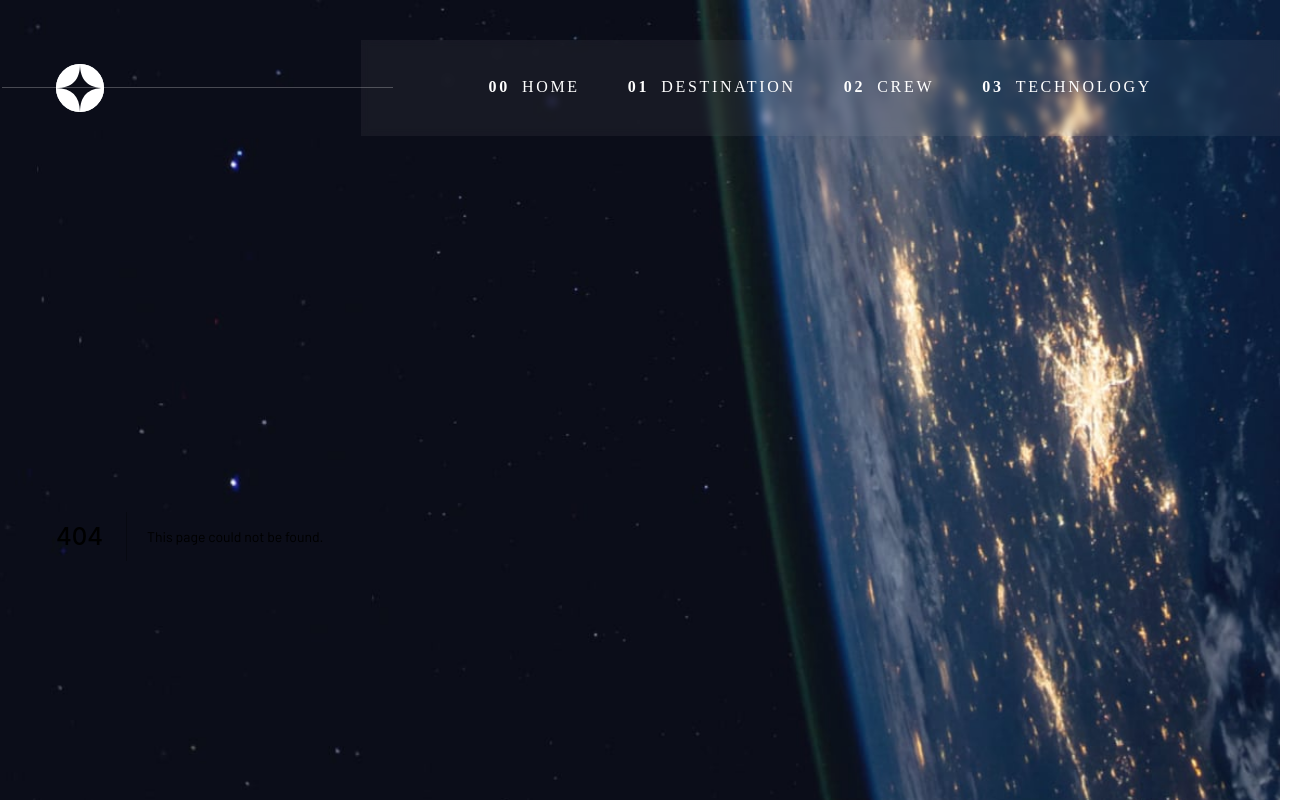
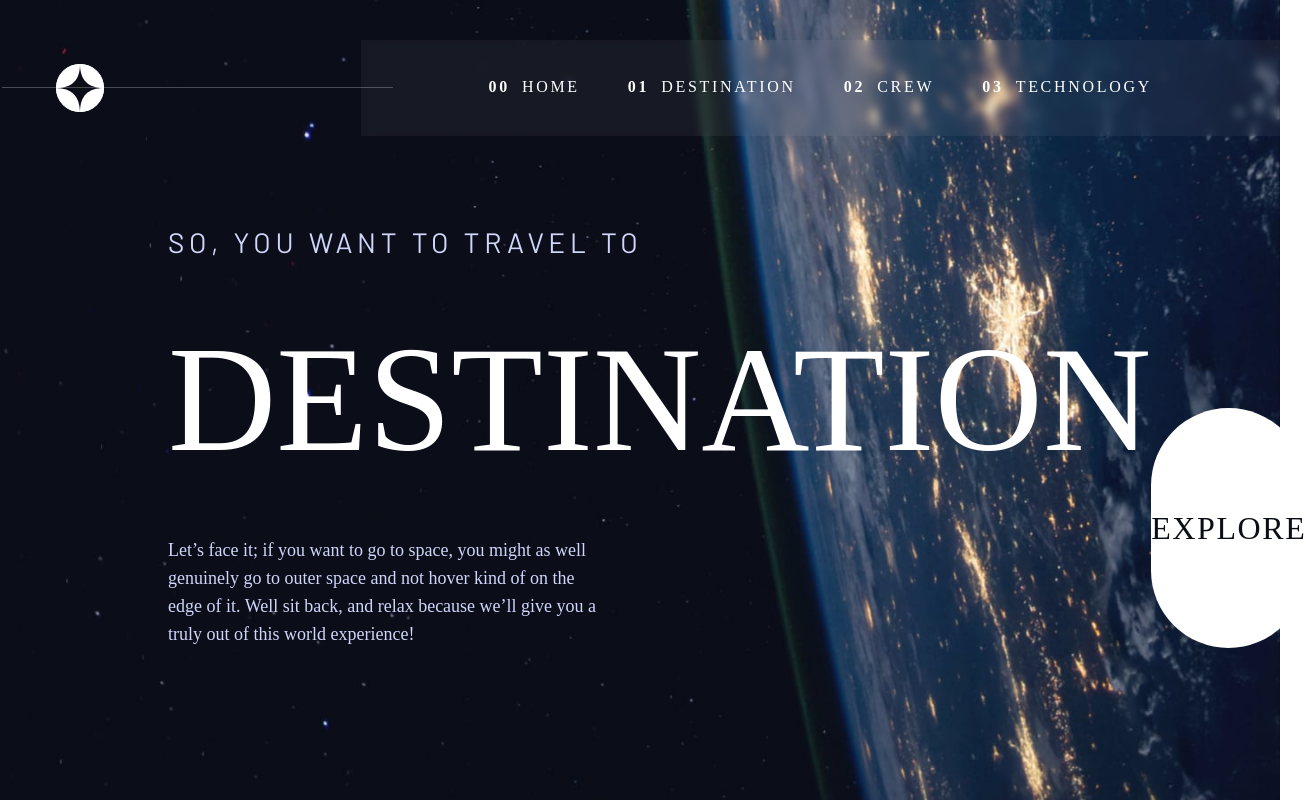
Before and after one commit to PCPbiscuit/Space-travel-ts, a Next.js app: page /destination/1 in a window 1280 px wide. Before the commit this address had no page. Shown: the top 800 px of the page, 1306 px wide, since content can reach past the window. Built offline with nearby package versions, Linux system fonts and the light colour scheme; a web font is replaced by a local one.

Commit message:
add boilers for destination page

```diff
--- /dev/null
+++ b/src/pages/destination/[planet].tsx
@@ -0,0 +1,25 @@
+import type { NextPage } from 'next';
+
+const Destination: NextPage = () => {
+  return (
+    <div className="flex px-28 pb-28 self-end justify-between w-full">
+      <div className="flex flex-col space-y-6">
+        <h2 className="text-blue text-semi tracking-widest">
+          SO, YOU WANT TO TRAVEL TO
+        </h2>
+        <h1 className="text-largest text-white">DESTINATION</h1>
+        <p className="text-blue text-lg whitespace-pre-line">
+          {` Let’s face it; if you want to go to space, you might as well
+         genuinely go to outer space and not hover kind of on the
+         edge of it. Well sit back, and relax because we’ll give you a
+         truly out of this world experience!`}
+        </p>
+      </div>
+      <div className="w-60 h-60 rounded-full bg-white flex items-center tracking-wider justify-center text-center text-medium self-end cursor-pointer text-blue-dark ring-45 ring-transparent hover:ring-white/10 transition-all duration-200">
+        EXPLORE
+      </div>
+    </div>
+  );
+};
+
+export default Destination;
--- /dev/null
+++ b/src/pages/destination/index.tsx
@@ -0,0 +1,16 @@
+import type { NextPage } from 'next';
+
+export async function getStaticProps() {
+  return {
+    redirect: {
+      destination: '/destination/moon',
+      permanent: false,
+    },
+  };
+}
+
+const Destination: NextPage = () => {
+  return null;
+};
+
+export default Destination;
```
